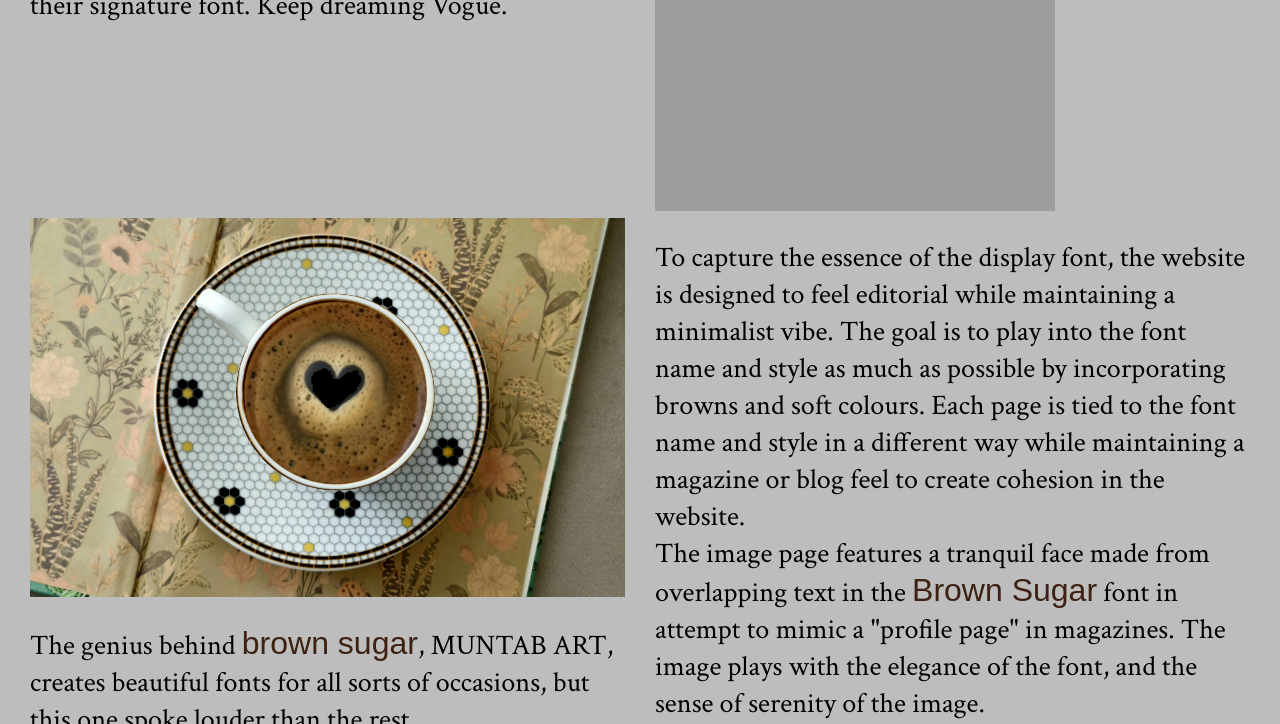
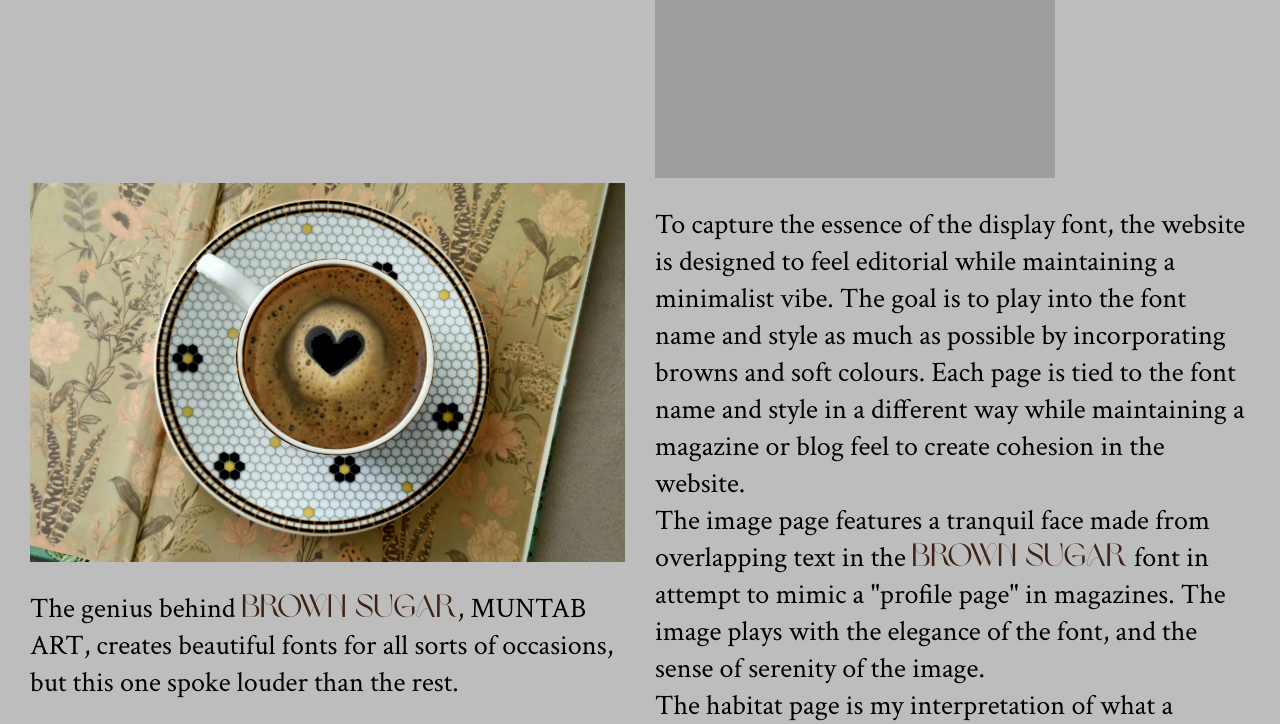
Before and after one commit to kiara-slomp/HeySugar-, a plain HTML site: page index.html in a window 1280 px wide. Shown: the part 449-1173 px from the top of the page. Drawn offline with Linux system fonts and the light colour scheme; the site is published under a folder, as on GitHub Pages, so addresses that start at the root find nothing.

Commit message:
pleasebethefinaledit

```diff
--- a/CSS/style.css
+++ b/CSS/style.css
@@ -3,11 +3,11 @@
 ------------------------------------------------- */
 @font-face {
   font-family: 'Crimson Text';
-  src: url(/fonts/CrimsonText-Regular.ttf) format('truetype');
+  src: url(../fonts/CrimsonText-Regular.ttf) format('truetype');
 }
 @font-face {
   font-family: 'Brown Sugar';
-  src: url(/fonts/brown-sugar.ttf) format('truetype');
+  src: url(../fonts/brown-sugar.ttf) format('truetype');
 }
 
 /* -------------------------------------------------
```
